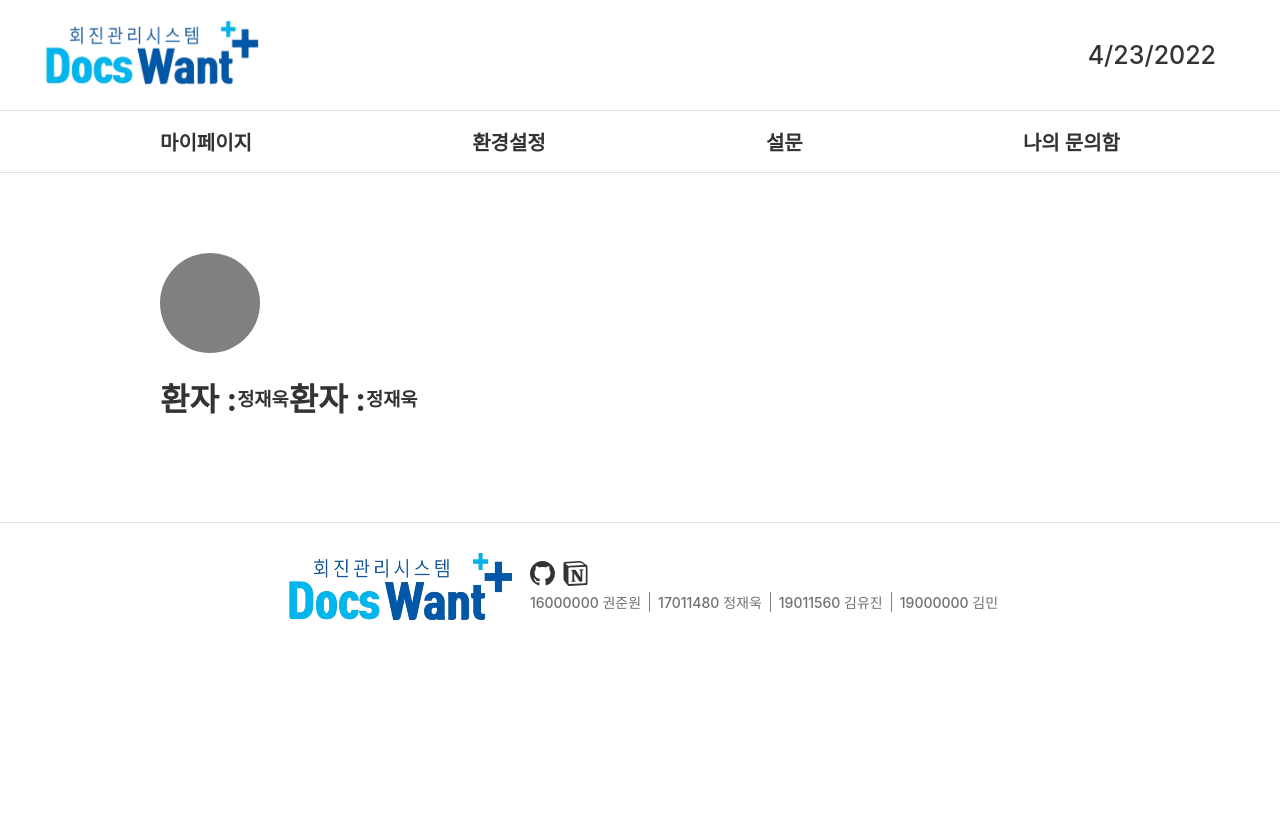
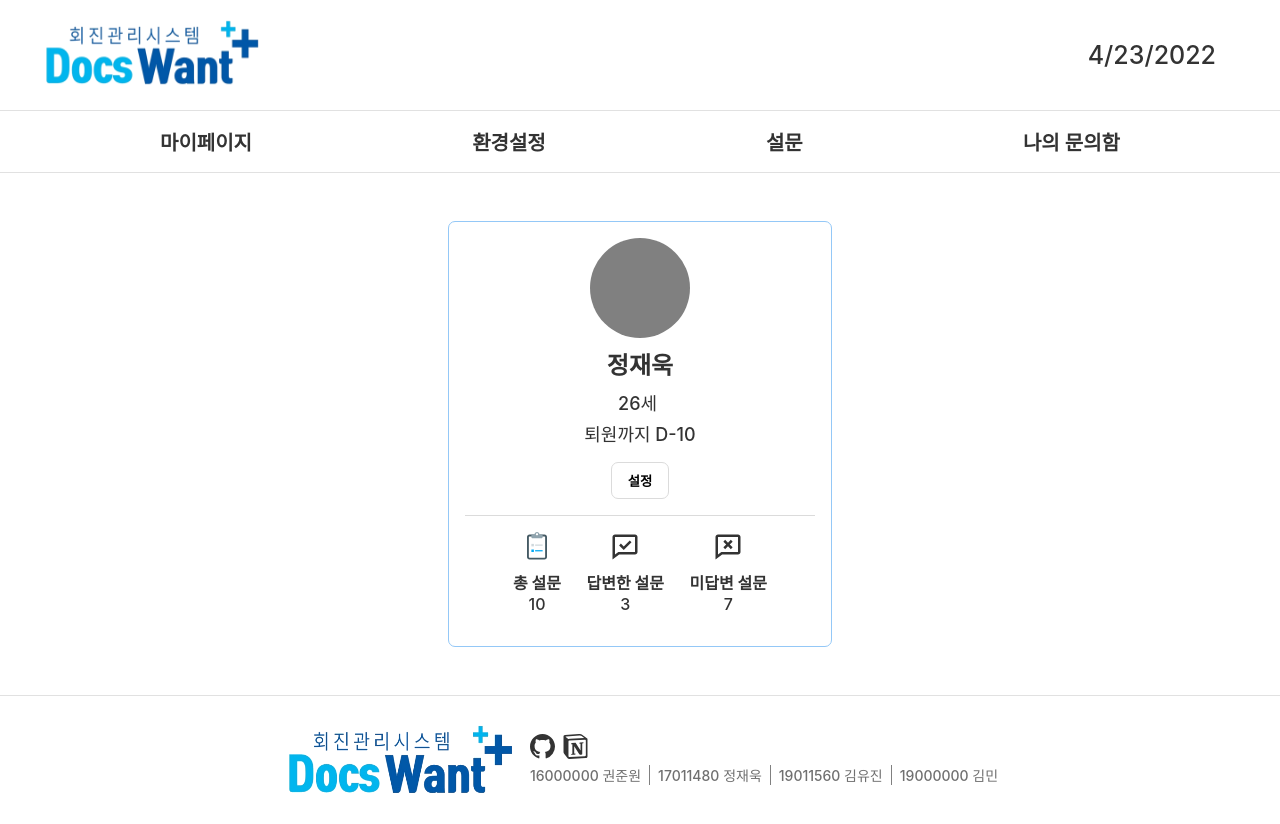
Before and after one commit to docswant/docswant-frontend, a React (Create React App) app: page /patient/mypage in a window 1280 px wide. Before the commit the page ends 800 px from the top, so only its background shows below. Built offline with nearby package versions, Linux system fonts and the light colour scheme.

Commit message:
Add : 환자 페이지

```diff
--- a/src/components/patient/PatientMypage.js
+++ b/src/components/patient/PatientMypage.js
@@ -1,30 +1,125 @@
 import React from 'react';
+import palette from '../../lib/styles/palette';
 import styled from 'styled-components';
+import { FcSurvey } from 'react-icons/fc';
+import { BiCommentCheck } from 'react-icons/bi';
+import { BiCommentX } from 'react-icons/bi';
+import { useNavigate } from 'react-router-dom';
 
 const PatientMypageBlock = styled.div`
   width: 100%;
-  padding: 5rem 10rem;
-
-  .imageBlock {
-    width: 100px;
-    height: 100px;
-    background-color: gray;
-    border-radius: 50%;
-  }
+  padding: 3rem 10rem;
+  display: flex;
+  justify-content: center;
+  align-items: center;
 
   .infoBlock {
+    width: 40%;
+    border: 1px solid ${palette.blue[0]};
+    border-radius: 7px;
     display: flex;
+    flex-direction: column;
+    justify-content: center;
     align-items: center;
+    padding: 1rem;
+
+    .imgBlock {
+      width: 100px;
+      height: 100px;
+      background-color: gray;
+      border-radius: 50%;
+    }
+    .patientInfo {
+      display: flex;
+      flex-direction: column;
+      align-items: center;
+
+      h2 {
+        margin: 0;
+        margin: 0.5rem 0;
+      }
+
+      .patientSubInfo {
+        display: flex;
+        flex-direction: column;
+        justify-content: center;
+        align-items: center;
+        font-size: 18px;
+      }
+    }
+
+    button {
+      background-color: white;
+      outline: none;
+      margin-top: 1rem;
+      margin-bottom: 1rem;
+      border: 1px solid #dbdbdb;
+      border-radius: 7px;
+      padding: 0.5rem 1rem;
+      font-weight: bold;
+      cursor: pointer;
+    }
+    .subInfo {
+      width: 100%;
+      border-top: 1px solid #dbdbdb;
+      padding: 1rem 3rem;
+      display: flex;
+      justify-content: space-between;
+
+      .totalRequest,
+      .answerRequest,
+      .noAnswerRequest {
+        display: flex;
+        flex-direction: column;
+        align-items: center;
+
+        svg {
+          width: 30px;
+          height: 30px;
+          margin-bottom: 0.5rem;
+        }
+      }
+    }
   }
 `;
 
 const PatientMypage = () => {
+  const navigate = useNavigate();
+
+  const onMoveModify = (userId) => {
+    navigate(`/patient/modify/${userId}`);
+  };
   return (
     <PatientMypageBlock>
-      <div className="imageBlock"></div>
       <div className="infoBlock">
-        <h1>환자 : </h1> <h3>정재욱</h3>
-        <h1>환자 : </h1> <h3>정재욱</h3>
+        <div className="imgBlock"></div>
+        <div className="patientInfo">
+          <h2>정재욱</h2>
+          <div className="patientSubInfo">
+            <div style={{ marginRight: '0.3rem', marginBottom: '0.3rem' }}>
+              26세
+            </div>
+            <div>퇴원까지 D-10</div>
+          </div>
+        </div>
+        <button onClick={() => onMoveModify(999)}>설정</button>
+        <div className="subInfo">
+          <div className="totalRequest">
+            <FcSurvey />
+            <b>총 설문</b>
+            <span>10</span>
+          </div>
+          <div className="answerRequest">
+            <BiCommentCheck />
+            <b>답변한 설문</b>
+            <span>3</span>
+          </div>
+          <div className="noAnswerRequest">
+            <BiCommentX />
+            <b>미답변 설문</b>
+            <span>7</span>
+          </div>
+        </div>
       </div>
     </PatientMypageBlock>
   );
```
Also changed, not shown: src/components/patient/PatientModify.js (added, +133 -0 lines), src/components/patient/PatientSurvey.js (added, +137 -0 lines).
